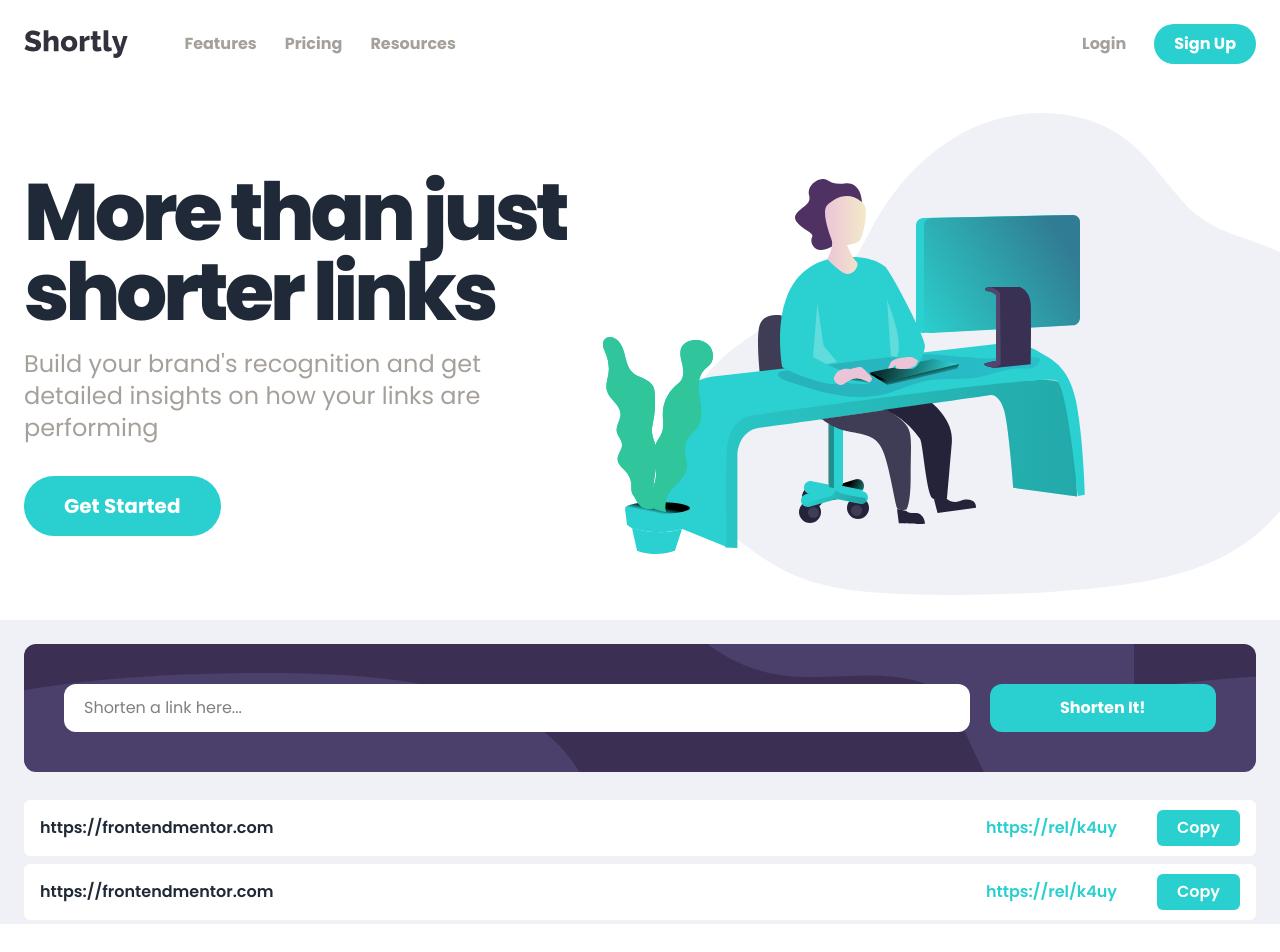
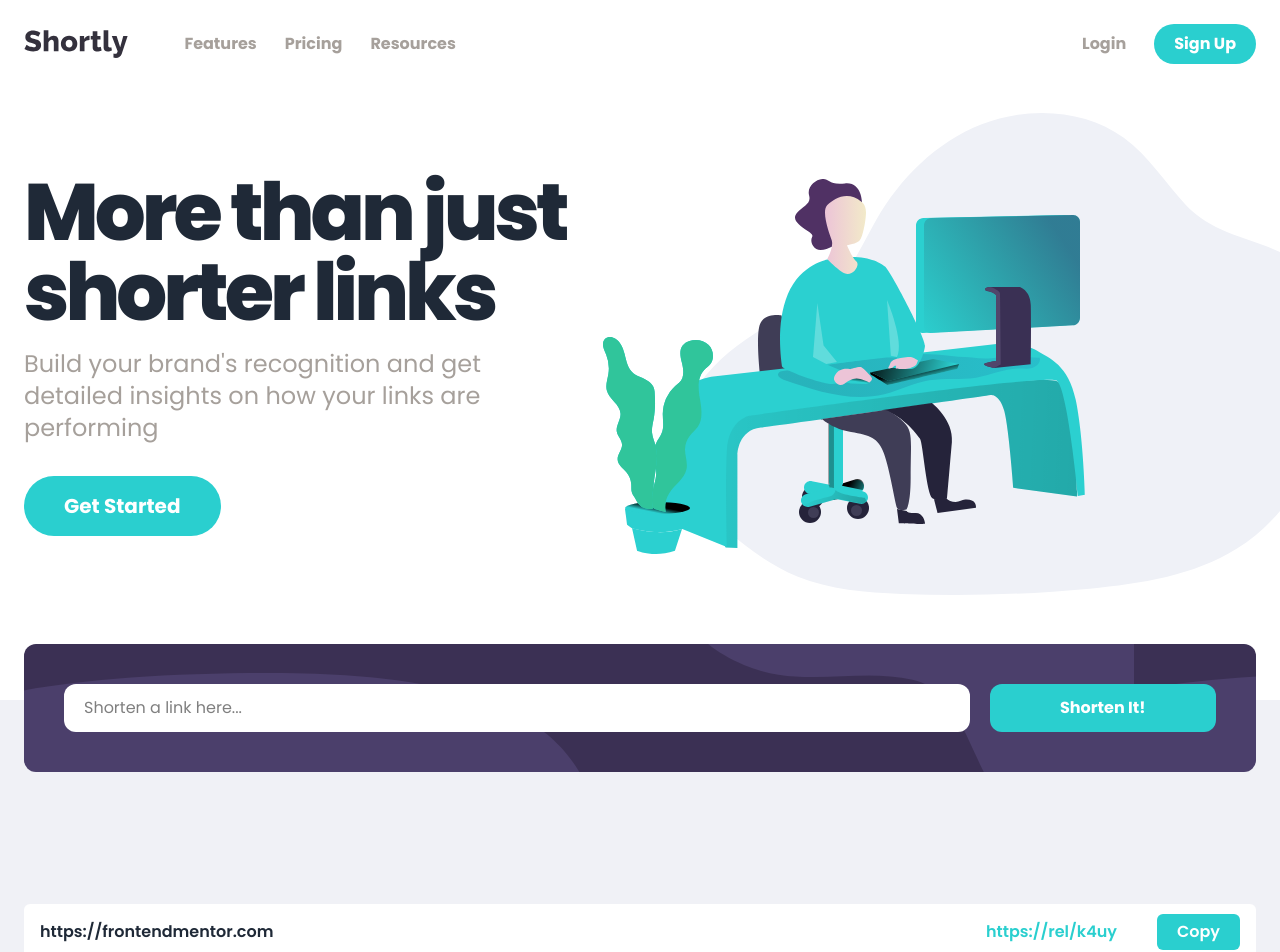
Before and after one commit to ayezabashir/URL-shortening-API-landing-page, a React (Vite) app: page / in a window 1280 px wide. Shown: the top 952 px of the page. Before the commit the page ends 924 px from the top, so only its background shows below. Built offline with nearby package versions, Linux system fonts and the light colour scheme.

Commit message:
styles fix

```diff
--- a/src/components/ShortnerForm.jsx
+++ b/src/components/ShortnerForm.jsx
@@ -1,6 +1,6 @@
 const ShortnerForm = () => {
     return (
-        <section className="container">
+        <section className="container absolute -top-30 md:-top-20 left-0 right-0">
             <div className="bg-purple bg-[url(/bg-shorten-mobile.svg)] md:bg-[url(/bg-shorten-desktop.svg)] rounded-xl">
                 <form className="p-10 flex flex-col gap-5 md:flex-row justify-center items-center" onSubmit={(e) => e.preventDefault()}>
                     <input className="w-full md:w-[80%] bg-white py-3 px-5 rounded-xl outline-0" type="text" placeholder="Shorten a link here..." name="url_input" id="url_input" />
--- a/src/pages/Home.jsx
+++ b/src/pages/Home.jsx
@@ -6,11 +6,10 @@ const Home = () => {
   return (
     <>
       <HeroComponent />
-      <div className='bg-light-gray'>
+      <div className='bg-light-gray py-50 mt-20 relative'>
         <ShortnerForm />
-      <OldLinks />
-      <OldLinks />
-
+        <OldLinks />
+        <OldLinks />
       </div>
     </>
   )
```
